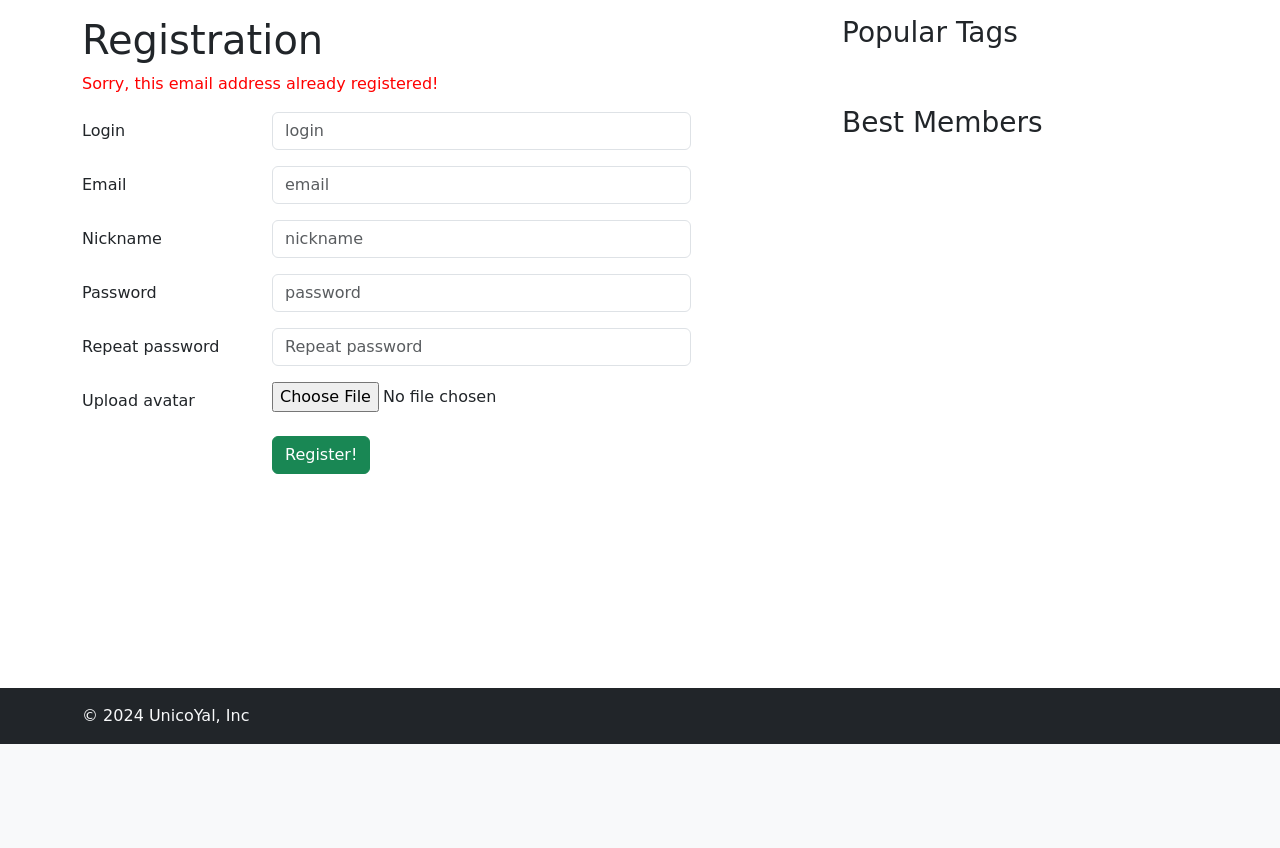
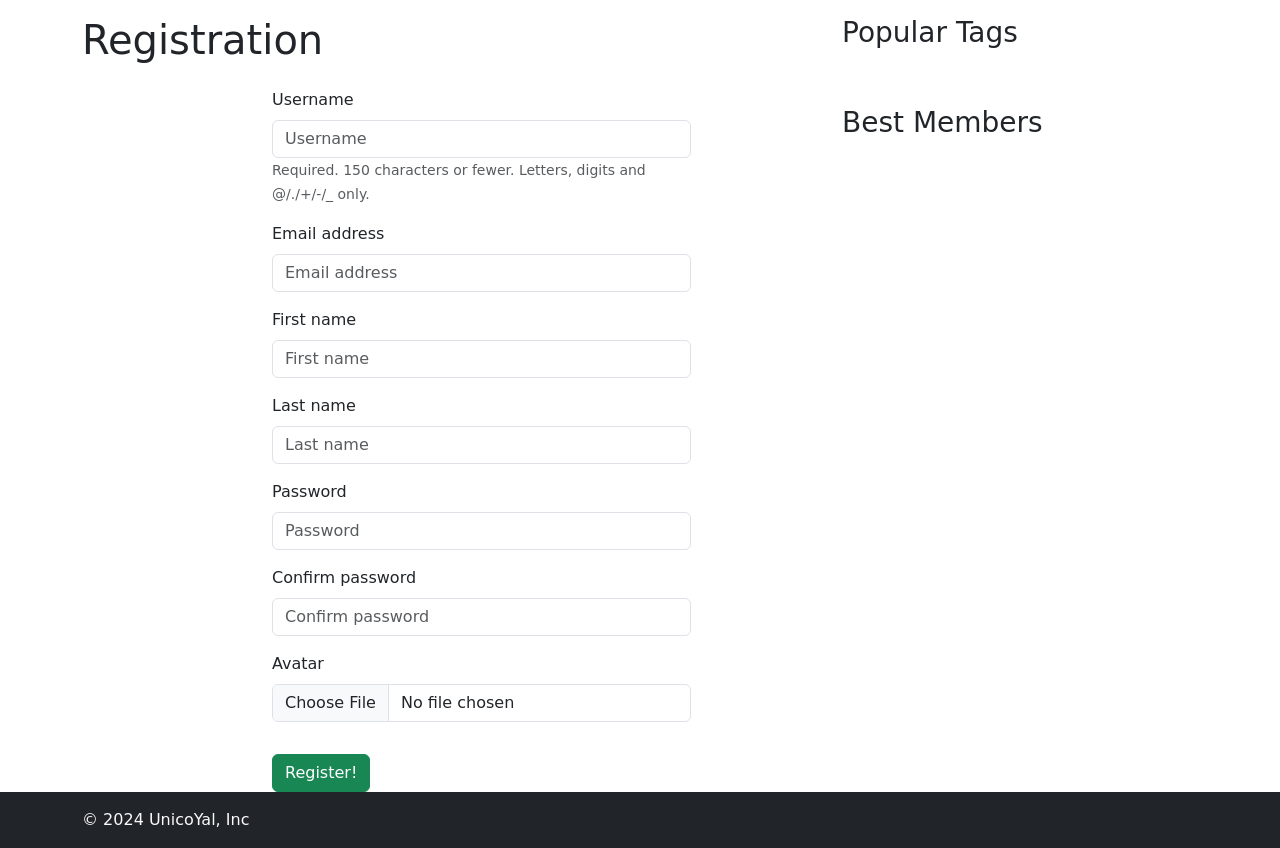
Before and after one commit to UnicoYal/askme_yagmurov, a Django app: page /signup/ in a window 1280 px wide. Shown: the part 56-904 px from the top of the page. Before the commit the page ends 800 px from the top, so only its background shows below. Run offline with Django 5.2, Linux system fonts and the light colour scheme; data that the repository does not hold is empty; some libraries are stand-ins or nearby versions.

Commit message:
HW4: templates

```diff
--- a/templates/layouts/base.html
+++ b/templates/layouts/base.html
@@ -29,13 +29,15 @@
           <a class="btn btn-outline-success" href="{% url 'ask' %}" role="button">ASK!</a>
          </div>
 
-        {% if is_auth %}
+         {% if request.user.is_authenticated %}
           <div class="d-flex justify-content-between gap-3">
+            {% if request.user.profile.avatar %}
             <div class="border">
-              <img src="{% static 'images/img.jpg' %}" width="50" height="50" />
+              <img src="{{ request.user.profile.avatar.url }}" width="50" height="50">
             </div>
+            {% endif %}
             <div class="d-flex flex-column justify-content-between">
-              <div>Dr. Pepper</div>
+              <div>{{ request.user.username }}</div>
               <div>
                 <a href="{% url "settings" %}">Settings</a>
                 <a href="{% url "logout" %}">Log out</a>
--- a/templates/question.html
+++ b/templates/question.html
@@ -1,5 +1,6 @@
 {% extends "layouts/base.html" %}
 {% load static %}
+{% load bootstrap4 %}
 
 {% block content %}
       <div class="col-8">
@@ -40,10 +41,11 @@
 
         {% include "components/pagination.html" with page_obj=answers %}
 
-      <form>
+      <form method="post", action="{% url 'question' question.id %}">
+        {% csrf_token %}
         <div class="form-group row mt-3">
           <div class="container">
-            <textarea class="form-control border-dark" id="text_input" placeholder="Enter your answer here.." rows="5"></textarea>
+            {% bootstrap_form form %}
           </div>
         </div>
 
--- a/templates/signup.html
+++ b/templates/signup.html
@@ -1,49 +1,18 @@
 {% extends "layouts/base.html" %}
 {% load static %}
+{% load bootstrap4 %}
 
 {% block content %}
   <div class="col-8">
     <div class="d-flex gap-3 align-items-center">
       <h1>Registration</h1>
     </div>
-    <div>
-      <span style="color:red">Sorry, this email address already registered!</span>
-    </div>
-    <form>
+    <form method="post" action="{% url "signup" %}" enctype="multipart/form-data">
       <div class="form-group row mt-3">
-        <label for="login" class="col-sm-3 col-form-label">Login</label>
+        <label for="nick" class="col-sm-3 col-form-label"></label>
         <div class="col-sm-7">
-          <input type="text" class="form-control" id="login_input" placeholder="login">
-        </div>
-      </div>
-      <div class="form-group row mt-3">
-        <label for="email" class="col-sm-3 col-form-label">Email</label>
-        <div class="col-sm-7">
-          <input type="email" class="form-control" id="email_input" placeholder="email">
-        </div>
-      </div>
-      <div class="form-group row mt-3">
-        <label for="nick" class="col-sm-3 col-form-label">Nickname</label>
-        <div class="col-sm-7">
-          <input type="text" class="form-control" id="nick_input" placeholder="nickname">
-        </div>
-      </div>
-      <div class="form-group row mt-3">
-        <label for="password" class="col-sm-3 col-form-label">Password</label>
-        <div class="col-sm-7">
-          <input type="password" class="form-control" id="password_input" placeholder="password">
-        </div>
-      </div>
-      <div class="form-group row mt-3">
-        <label for="password" class="col-sm-3 col-form-label">Repeat password</label>
-        <div class="col-sm-7">
-          <input type="password" class="form-control" id="password_input" placeholder="Repeat password">
-        </div>
-      </div>
-      <div class="form-group row mt-3">
-        <label for="avatar" class="col-sm-3 col-form-label">Upload avatar</label>
-        <div class="col-sm-7">
-          <input type="file" class="form-control-file" id="avatar_input">
+          {% csrf_token %}
+          {% bootstrap_form form %}
         </div>
       </div>
       <div class="form-group row mt-3">
```
Also changed, not shown: templates/ask.html (+5 -15 lines), templates/login.html (+5 -12 lines), templates/settings.html (+5 -26 lines).
